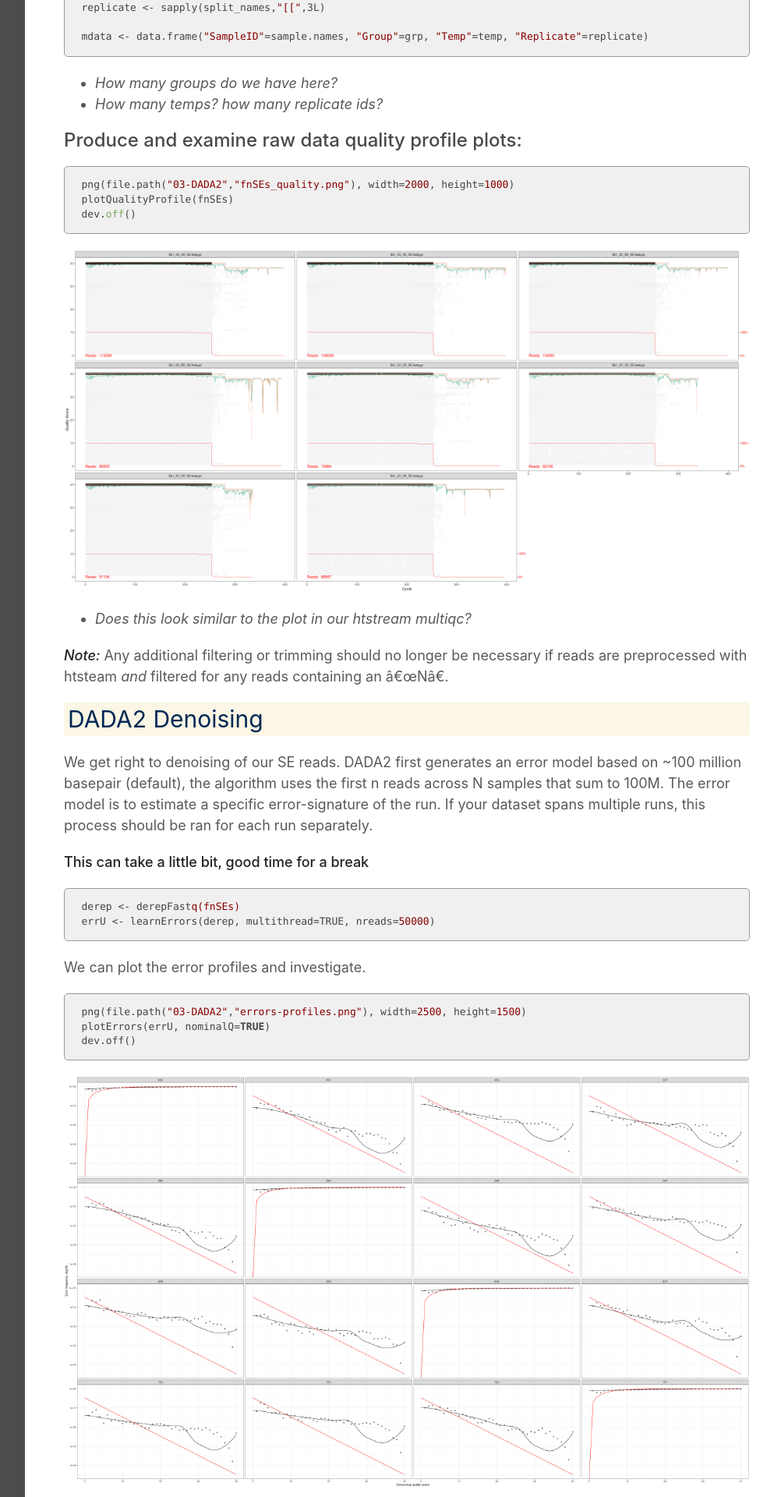
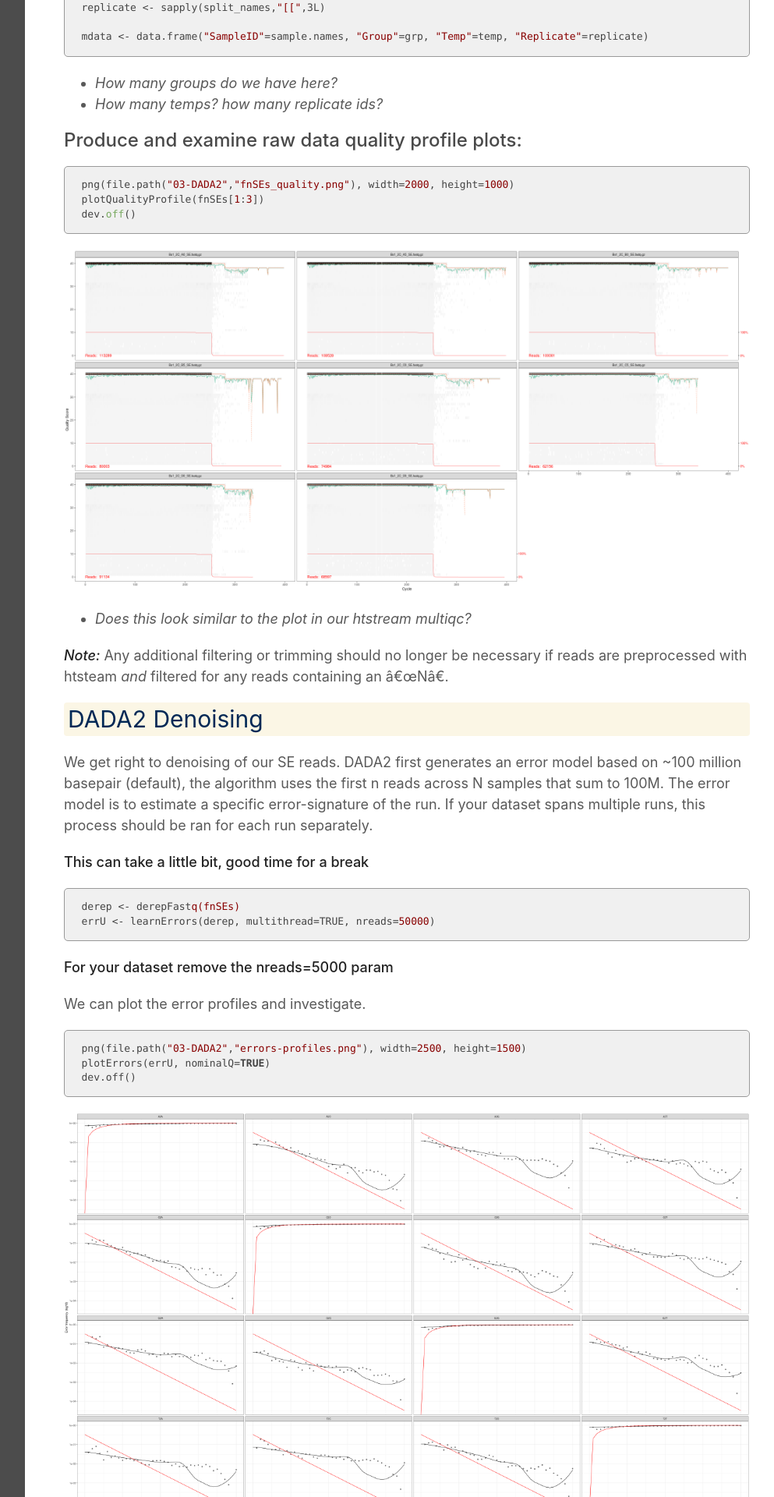
Before and after one commit to ucdavis-bioinformatics-training/2021-May-Microbial-Community-Analysis, a Jekyll site: the page built from data_reduction/02-dada2.md, in a window 1280 px wide. Shown: the part 2253-4173 px from the top of the page at 78% size, without its empty margins (268-1261 px from the left). Built offline with Jekyll 4.4.1, drawn with Linux system fonts in a browser that asks for light colours; our own code applies the rules of GitHub Pages for plain Markdown files.

```diff
--- a/data_reduction/02-dada2.md
+++ b/data_reduction/02-dada2.md
@@ -93,7 +93,7 @@ In this case our sample names are sufficient to produce our metadata. *Usually*
 ### Produce and examine raw data quality profile plots:
 
     png(file.path("03-DADA2","fnSEs_quality.png"), width=2000, height=1000)
-    plotQualityProfile(fnSEs)
+    plotQualityProfile(fnSEs[1:3])
     dev.off()
 
 
@@ -112,6 +112,9 @@ We get right to denoising of our SE reads. DADA2 first generates an error model
 
     derep <- derepFastq(fnSEs)
     errU <- learnErrors(derep, multithread=TRUE, nreads=50000)
+
+
+**For your dataset remove the nreads=5000 param**
 
 
 We can plot the error profiles and investigate.
```
Also changed, not shown: 1 other file.
